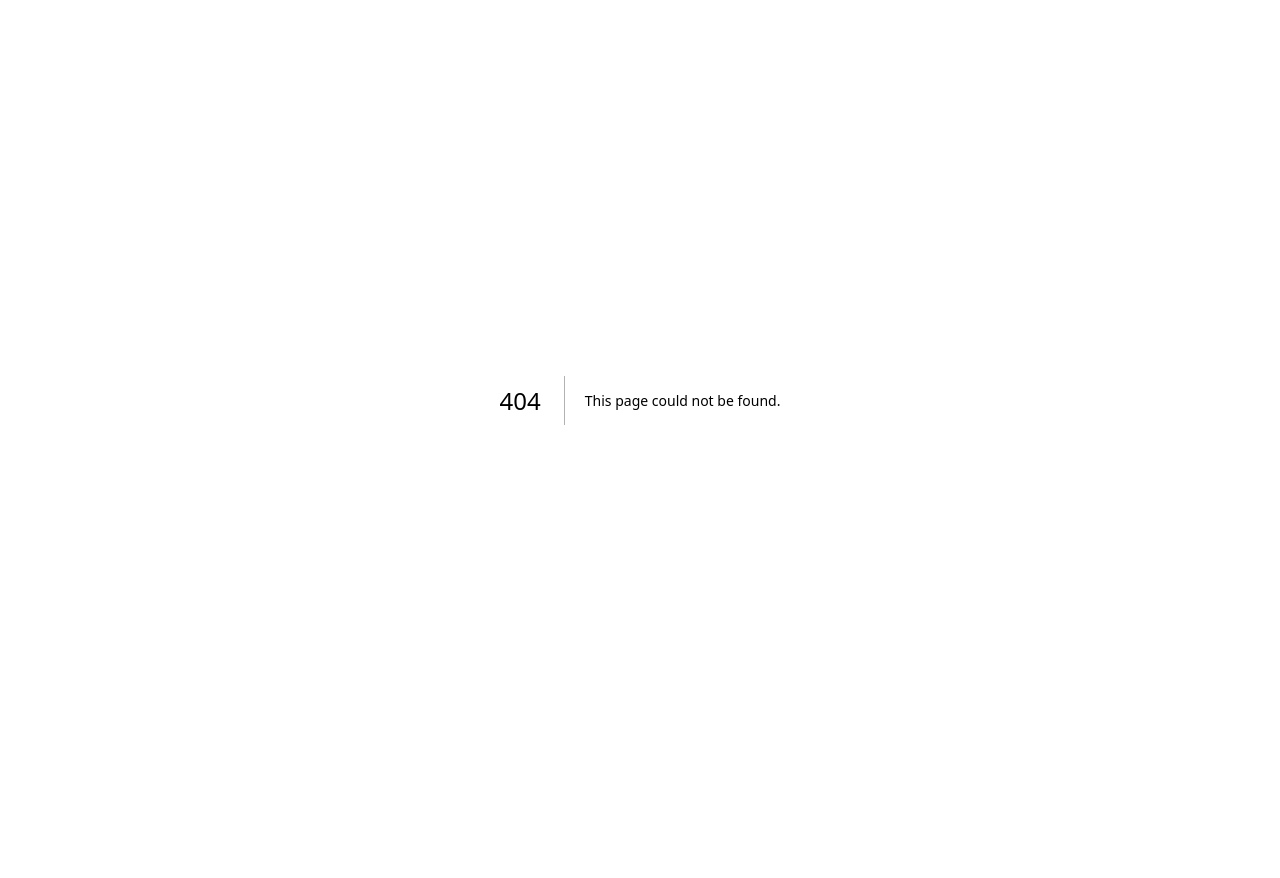
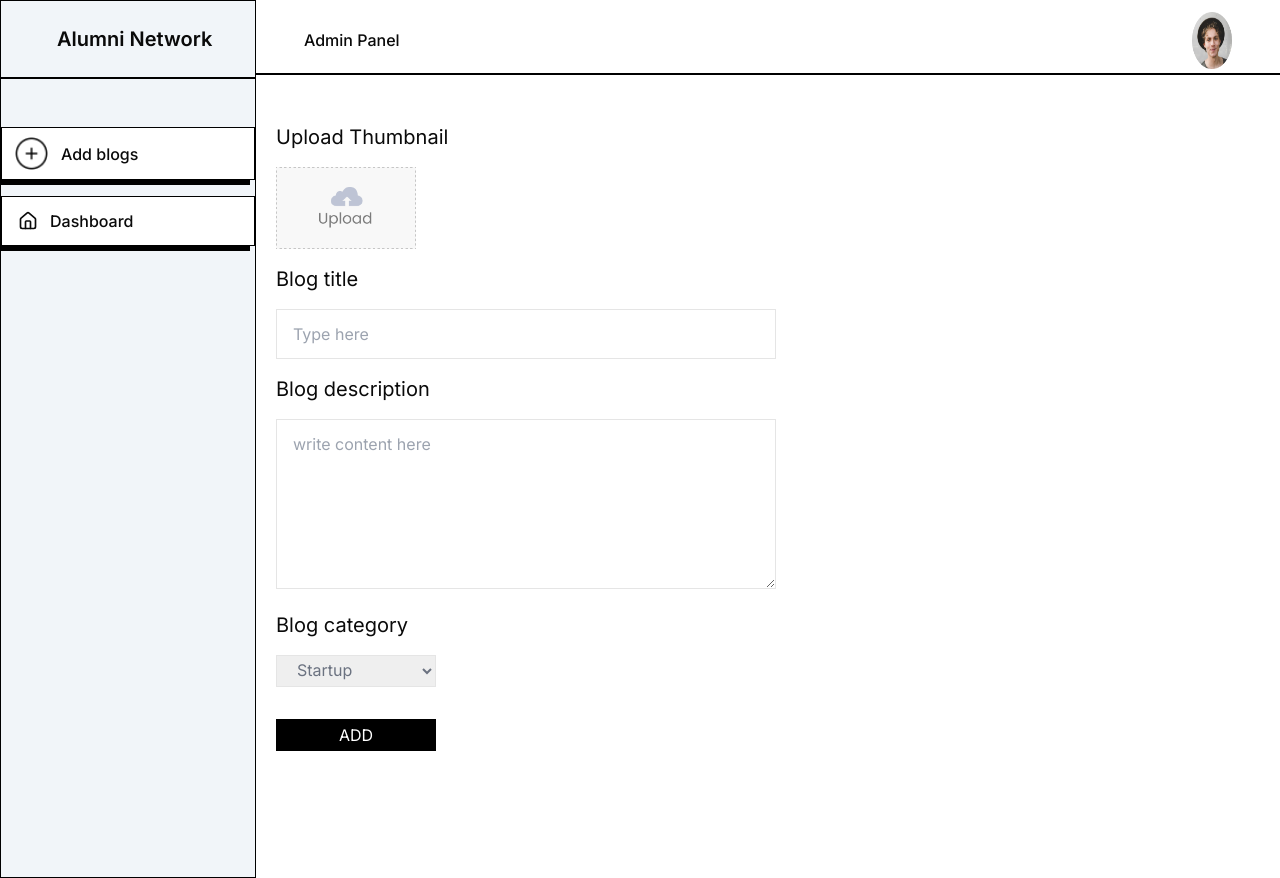
Before and after one commit to hardik18-hk19/alumni-sih, a Next.js app: page /admin/addProduct in a window 1280 px wide. Before the commit this address had no page. Before the commit the page ends 800 px from the top, so only its background shows below. Built offline with nearby package versions, Linux system fonts and the light colour scheme.

Commit message:
dashboard and Add blog added

```diff
--- /dev/null
+++ b/app/AdminComponents/Sidebar.jsx
@@ -0,0 +1,48 @@
+"use client"
+import { assets } from '@/Assets/assets'
+import Image from 'next/image'
+import Link from 'next/link'
+import React from 'react'
+import AdminDashboard from '../admin/dashboard/page'
+import { House } from 'lucide-react'
+
+
+const Sidebar = () => {
+  return (
+    <div className='flex flex-col bg-slate-100'>
+
+      {/* Alumni Network Container */}
+      <div className='w-52 sm:w-64 px-2 sm:pl-14 py-6 border border-black'>
+        <div className="text-xl font-semibold mr-8 whitespace-nowrap overflow-hidden text-ellipsis">
+          <Link href='/'>
+         <h2>Alumni Network</h2>
+          </Link>
+        </div>
+      </div>
+
+      {/* Add Blogs Container */}
+      <div className='h-[100vh] relative py-12 border border-black flex flex-col gap-4'>
+        <Link href='/admin/addProduct' className='w-full flex items-center border border-black gap-3 font-medium px-3 py-2 bg-white' style={{ boxShadow: '-5px 5px 0px #000000' }}>
+          <Image src={assets.add_icon} alt='Add Icon' width={35} height={35}/>
+          <p>Add blogs</p>
+       </Link>
+
+       <Link href='/admin/dashboard'className='w-full flex items-center border border-black gap-3 font-medium px-3 py-3 bg-white pl--1' style={{ boxShadow: '-5px 5px 0px #000000' }}>
+      <House className=' pl-1'/>
+          <p>Dashboard</p>
+       </Link>
+        {/* <Link href='/admin/blogList' className='mt-5 w-full flex items-center border border-black gap-3 font-medium px-3 py-2 bg-white' style={{ boxShadow: '-5px 5px 0px #000000' }}>
+          <Image src={assets.blog_icon} alt='Blog Icon' width={40} height={40}/>
+          <p>Blog List</p>
+        </Link>
+        <Link href='/admin/subscription' className='mt-5 w-full flex items-center border border-black gap-3 font-medium px-3 py-2 bg-white' style={{ boxShadow: '-5px 5px 0px #000000' }}>
+          <Image src={assets.email_icon} alt='Email Icon' width={40} height={40}/>
+          <p>Subscription</p>
+        </Link> */}
+      </div>
+
+    </div>
+  )
+}
+
+export default Sidebar
--- /dev/null
+++ b/app/admin/addProduct/page.jsx
@@ -0,0 +1,84 @@
+'use client'
+import { assets } from '@/Assets/assets'
+import axios from 'axios'
+import Image from 'next/image'
+import React, { useState } from 'react'
+import { toast } from 'react-toastify'
+
+const page = () => {
+
+    const[image,setImage] = useState(false);
+    const [data,setData] = useState({
+      title:"",
+      description:"",
+      category:"Startup",
+      author:"Alex Bennet",
+      authorImg:"/profile_icon.png"
+    })
+
+    const onChangeHandler =(event) => {
+        const name = event.target.name;
+        const value = event.target.value;
+        setData(data=>({...data,[name]:value}));
+        console.log(data);
+    }
+
+    const onSubmitHandler = async(e)=> {
+      e.preventDefault();
+      const formData = new FormData();
+       formData.append('title',data.title);
+       formData.append('description',data.description);
+       formData.append('category',data.category);
+       formData.append('author',data.author);
+       formData.append('authorImg',data.authorImg);
+       formData.append('image',image);
+       const response = await axios.post('/api/blog',formData);
+       if (response.data.success) {
+        toast.success(response.data.msg);
+        setImage(false);
+        setData({
+          title:"",
+          description:"",
+          category:"Startup",
+          author:"Alex Bennet",
+          authorImg:"/profile_icon.png"
+        });
+
+
+
+       }
+      else{
+        toast.error("Error")
+      }
+
+
+    }
+  return (
+    <>
+    <form onSubmit={onSubmitHandler} className='pt-5 px-5 sm:pt-12 sm:Pl-16'>
+        <p className='text-xl'>Upload Thumbnail</p>
+        <label htmlFor="image">
+            <Image className='mt-4' src={!image?assets.upload_area:URL.createObjectURL(image)} width={140} height={70} alt=''/>
+        </label>
+        <input onChange={(e)=> setImage(e.target.files[0])} type="file" id='image' hidden required />
+
+        <p className='text-xl mt-4'>Blog title</p>
+        <input name='title' onChange={onChangeHandler} value={data.title} className='w-full sm:w-[500px] mt-4 px-4 py-3 border' type="text "placeholder='Type here' required />
+        <p className='text-xl mt-4'>Blog description</p>
+        <textarea name='description' onChange={onChangeHandler} value={data.description} className='w-full sm:w-[500px] mt-4 px-4 py-3 border' type="text "placeholder='write content here' rows={6} required />
+         <p className='text-xl mt-4'>Blog category</p>
+         <select name="category" onChange={onChangeHandler} value={data.category} className='w-40 mt-4 px-4 py-1 border text-gray-500'>
+            <option value="startup">Startup</option>
+            <option value="Technology">Technology</option>
+            <option value="Worklife">Worklife</option>
+
+            </select>
+            <br />
+            <button type="submit" className='mt-8 w-40 h-8 bg-black text-white'>ADD</button>
+    </form>
+
+    </>
+  )
+}
+
+export default page
--- a/app/admin/dashboard/page.jsx
+++ b/app/admin/dashboard/page.jsx
@@ -25,7 +25,7 @@ export default function AdminDashboard() {
   return (
     <div className="flex h-screen bg-gray-100">
       {/* Sidebar */}
-      <aside
+      {/* <aside
         className={`${
           isSidebarOpen ? "translate-x-0" : "-translate-x-full"
         } fixed inset-y-0 left-0 z-50 w-64 bg-black text-white shadow-lg transform transition-transform duration-300 ease-in-out lg:translate-x-0 lg:static lg:inset-0`}
@@ -74,7 +74,7 @@ export default function AdminDashboard() {
             Schedule
           </Link>
         </nav>
-      </aside>
+      </aside> */}
 
       {/* Main Content */}
       <div className="flex flex-col flex-1 overflow-hidden">
--- /dev/null
+++ b/app/admin/layout.jsx
@@ -0,0 +1,24 @@
+import { assets } from "@/Assets/assets";
+
+import Image from "next/image";
+import Sidebar from "../AdminComponents/Sidebar";
+import { ToastContainer } from 'react-toastify';
+  import 'react-toastify/dist/ReactToastify.css';
+
+export default function Layout({ children }) {
+  return (
+    <>
+      <div className="flex">
+        <ToastContainer theme="Dark"/>
+      <Sidebar/>
+        <div className="flex flex-col w-full pb-1">
+          <div className="flex item-center justify-between w-full py-3 pb-1 h-[75px] px-12 border-b-2 border-black">
+            <h3 className="font-medium py-4  mb-1"> Admin Panel</h3>
+            <Image src={assets.profile_icon} width={40} alt="" />
+          </div>
+          {children}
+        </div>
+      </div>
+    </>
+  );
+}
--- a/app/admin/page.jsx
+++ b/app/admin/page.jsx
@@ -4,7 +4,7 @@ import AdminDashboard from "./dashboard/page";
 function Dashboard() {
   return (
     <div>
-      <AdminDashboard />
+
     </div>
   );
 }
```
